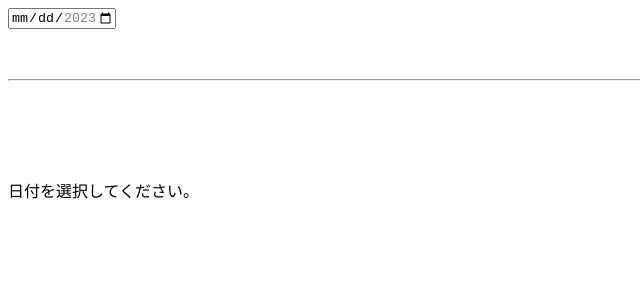
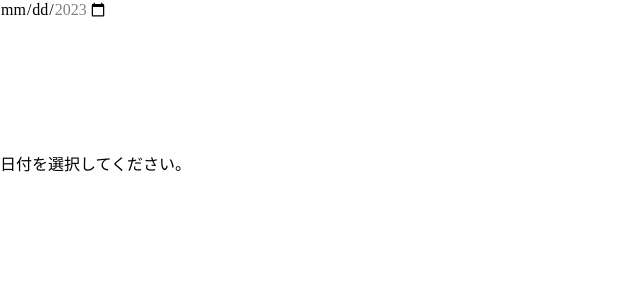
Before and after one commit to Hiromi-I/nuxt-horoscope, a Nuxt app: page / in a window 1280 px wide. Shown: the top 300 px of the page, without its empty margins (0-640 px from the left). Built offline with nearby package versions, Linux system fonts and the light colour scheme.

Commit message:
Reset CSSを記述して読み込み

```diff
--- /dev/null
+++ b/assets/css/main.scss
@@ -0,0 +1,4 @@
+
+/*** The new CSS reset - version 1.9 (last updated 19.6.2023) ***/
+
+:where(:not(html,iframe,canvas,img,svg,video,audio):not(svg *,symbol *)){all:unset;display:revert}*,::after,::before{box-sizing:border-box}a,button{cursor:revert}menu,ol,ul{list-style:none}img{max-inline-size:100%;max-block-size:100%}table{border-collapse:collapse}input,textarea{-webkit-user-select:auto}textarea{white-space:revert}meter{-webkit-appearance:revert;appearance:revert}:where(pre){all:revert}::placeholder{color:unset}::marker{content:initial}:where([hidden]){display:none}:where([contenteditable]:not([contenteditable=false])){-moz-user-modify:read-write;-webkit-user-modify:read-write;overflow-wrap:break-word;-webkit-line-break:after-white-space;-webkit-user-select:auto}:where([draggable=true]){-webkit-user-drag:element}:where(dialog:modal){all:revert}
--- a/nuxt.config.ts
+++ b/nuxt.config.ts
@@ -1,4 +1,5 @@
 // https://nuxt.com/docs/api/configuration/nuxt-config
 export default defineNuxtConfig({
+  css: ['@/assets/css/main.scss'],
   devtools: { enabled: true }
 })
```
